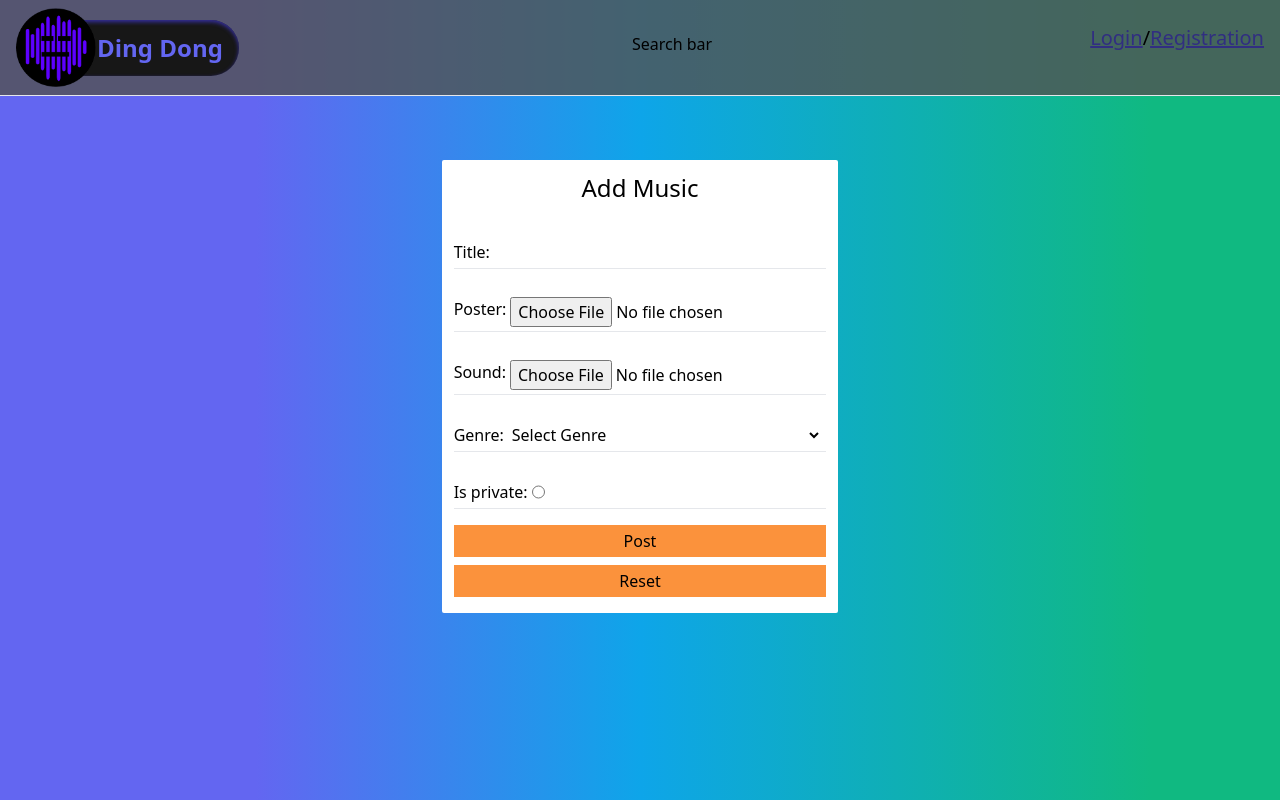
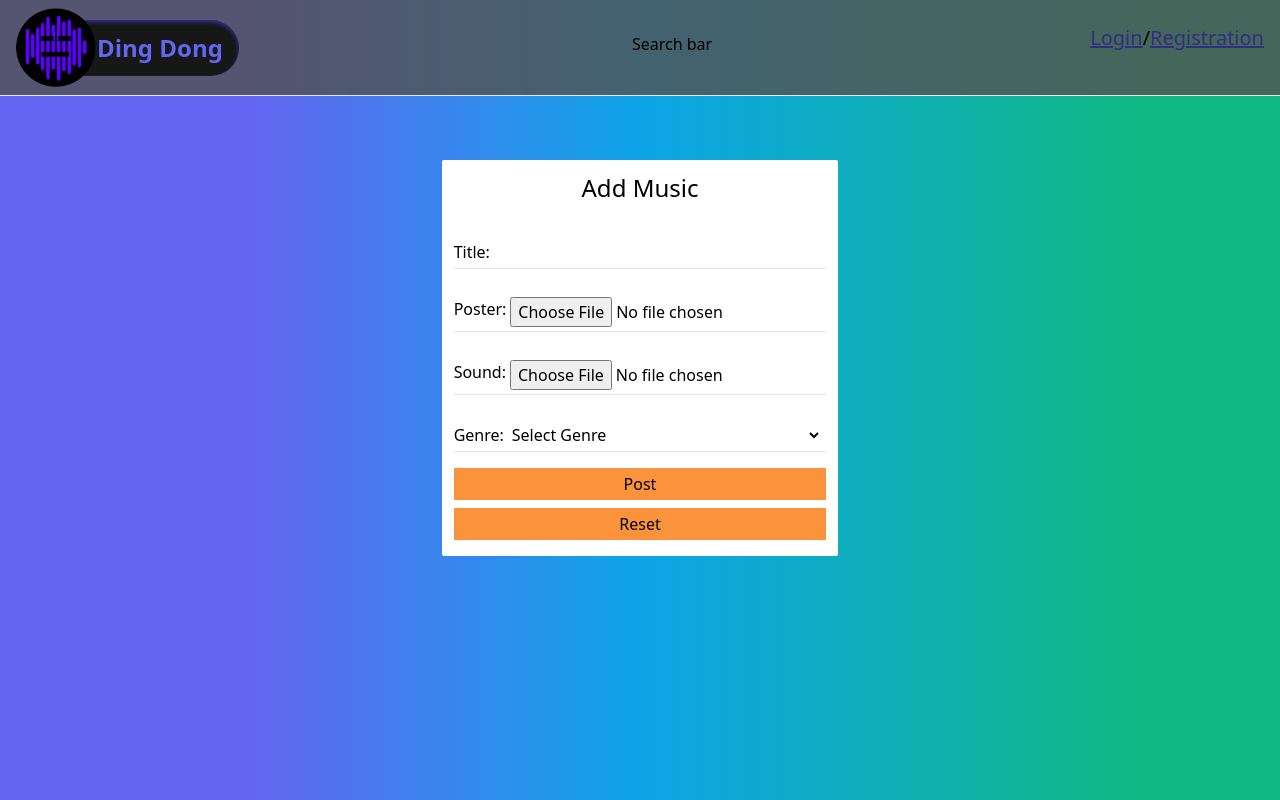
Before and after one commit to AndriiVeremchuk20/music-app, a Next.js app in the folder client/: page /music/add in a window 1280 px wide. Built offline with nearby package versions, Linux system fonts and the light colour scheme; no server answers.

Commit message:
remove field 'isPrivate'

```diff
--- a/client/src/pages/music/add.tsx
+++ b/client/src/pages/music/add.tsx
@@ -11,7 +11,6 @@ interface InputsType {
   poster: FileList;
   music: FileList;
   genre: string;
-  isPrivate: boolean;
 }
 
 const AddMusic = () => {
@@ -41,7 +40,6 @@ const AddMusic = () => {
       formData.append("poster", data.poster[0]);
       formData.append("music", data.music[0]);
       formData.append("genre", data.genre);
-      formData.append("isPrivate", data.isPrivate + "");
       console.log(formData);
       uploadMusicMutation.mutate(formData);
     }
@@ -113,15 +111,6 @@ const AddMusic = () => {
               <option value="classical">Classical Music</option>
             </select>
           </label>
-          <label htmlFor="is-private" className="border-b flex py-1 my-3">
-            Is private:
-            <input
-              type="radio"
-              id="is-private"
-              className="mx-1"
-              {...register("isPrivate")}
-            />
-          </label>
 
           <button
             type="submit"
```
Also changed, not shown: 2 other files (tests, documents, lock files or other folders).
